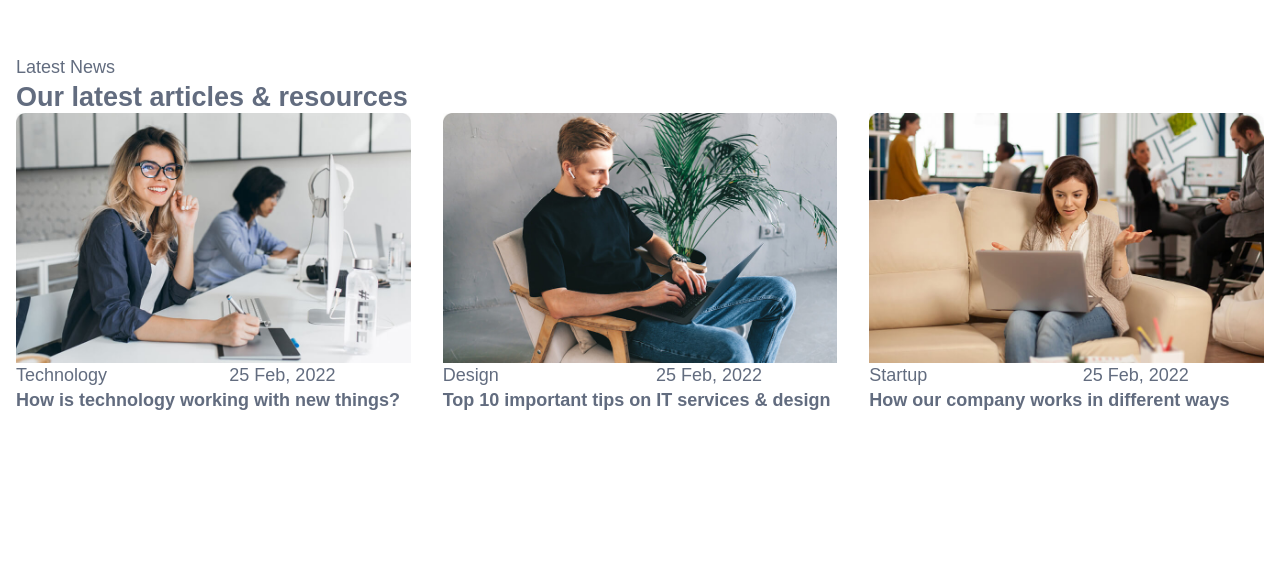
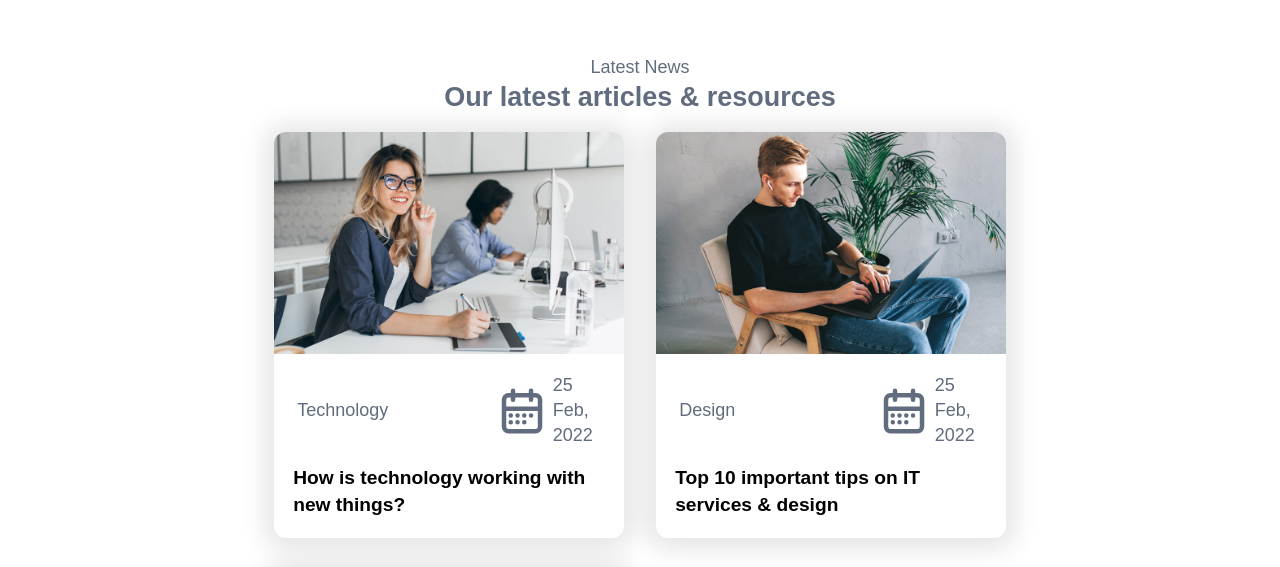
Before and after one commit to JDVillarH/nibiru_technology_website, an Astro site: page / in a window 1280 px wide. Shown: the part 2706-3273 px from the top of the page. Built offline with nearby package versions, Linux system fonts and the light colour scheme; Astro itself is replaced by a stand-in of ours.

Commit message:
refactor: Blog, Cards, Iconos, estilos generales

```diff
--- a/src/components/Card.astro
+++ b/src/components/Card.astro
@@ -1,21 +1,85 @@
 ---
-const {post} = Astro.props
-const {image, title, tags} = post
+import TagIcon from "../icons/TagIcon.astro";
+import CalendarIcon from "../icons/CalendarIcon.astro";
+
+const { post } = Astro.props;
+const { image, title, tags } = post;
 ---
 
-<div>
-  <img src={image} alt="">
+<article>
+  <figure>
+    <a target="_blank" rel="noopener noreferrer">
+      <img src={image} alt={title} />
+    </a>
+  </figure>
+
   <div>
-    <div class="even-columns">
-      <div class="category">
-        <!-- icon here -->
-         <span>{tags.category}</span>
-      </div>
-      <div class="date">
-        <!-- icon here -->
+    <ul>
+      <li>
+        <TagIcon />
+        <span>{tags.category}</span>
+      </li>
+      <li>
+        <CalendarIcon />
         <span>{tags.date}</span>
-      </div>
-    </div>
-    <h4>{title}</h4>
+      </li>
+    </ul>
+    <a target="_blank" rel="noopener noreferrer">{title}</a>
   </div>
-</div>
+</article>
+
+<style>
+  article {
+    overflow: hidden;
+    border-radius: 12px;
+    transition: 0.35s ease-in-out;
+    box-shadow: 0 2px 25px 10px rgb(0 0 0 / 10%);
+
+    &:hover img {
+      transform: scale(1.1);
+    }
+
+    figure {
+      overflow: hidden;
+    }
+
+    figure img,
+    figure:hover img,
+    div a,
+    div a:hover {
+      transition: 0.3s ease-in-out;
+    }
+
+    div {
+      gap: 1rem;
+      display: grid;
+      padding: 1.2rem;
+
+      ul {
+        display: flex;
+        justify-content: space-between;
+
+        li {
+          display: flex;
+          align-items: center;
+          gap: 4px;
+        }
+
+        svg {
+          width: 1.3rem;
+          color: var(--clr-red-crayola);
+        }
+      }
+    }
+
+    div a {
+      font-size: 1.2rem;
+      font-weight: var(--fw-bold);
+      color: var(--clr-black);
+
+      &:hover {
+        color: var(--clr-red-crayola);
+      }
+    }
+  }
+</style>
--- a/src/components/Footer.astro
+++ b/src/components/Footer.astro
@@ -7,7 +7,10 @@ import Container from "../layout/Container.astro";
     <div class="even-columns">
       <div>
         <img src="/images/logo.svg" alt="Solutry logo" />
-        <p>Lorem ipsum dolor sit amet, consectetur, sed do eiusmod tempor incididunt ut labore et dolore magna aliqua minim.</p>
+        <p>
+          Lorem ipsum dolor sit amet, consectetur, sed do eiusmod tempor
+          incididunt ut labore et dolore magna aliqua minim.
+        </p>
         <div>
           <!-- icon here -->
           <span>2750 Quadra Street Victoria, Canada.</span>
@@ -39,9 +42,9 @@ import Container from "../layout/Container.astro";
         <div>
           <div>
             <!-- icon here -->
-             <span>hello@solutry.com</span>
+            <span>hello@solutry.com</span>
           </div>
-          <hr>
+          <hr />
           <div>
             <!-- icon here -->
             <span>+1-485-456-0102</span>
--- /dev/null
+++ b/src/icons/CalendarIcon.astro
@@ -0,0 +1,12 @@
+<svg
+  xmlns="http://www.w3.org/2000/svg"
+  fill="none"
+  stroke="currentColor"
+  stroke-linecap="round"
+  stroke-linejoin="round"
+  stroke-width="2"
+  viewBox="0 0 24 24"
+  ><path stroke="none" d="M0 0h24v24H0z"></path><path
+    d="M4 7a2 2 0 0 1 2-2h12a2 2 0 0 1 2 2v12a2 2 0 0 1-2 2H6a2 2 0 0 1-2-2V7zM16 3v4M8 3v4M4 11h16M7 14h.013M10.01 14h.005M13.01 14h.005M16.015 14h.005M13.015 17h.005M7.01 17h.005M10.01 17h.005"
+  ></path></svg
+>
--- /dev/null
+++ b/src/icons/TagIcon.astro
@@ -0,0 +1,13 @@
+<svg
+  xmlns="http://www.w3.org/2000/svg"
+  fill="none"
+  stroke="currentColor"
+  stroke-linecap="round"
+  stroke-linejoin="round"
+  stroke-width="2"
+  viewBox="0 0 24 24"
+  ><path stroke="none" d="M0 0h24v24H0z"></path><path
+    d="M6.5 7.5a1 1 0 1 0 2 0 1 1 0 1 0-2 0"></path><path
+    d="M3 6v5.172a2 2 0 0 0 .586 1.414l7.71 7.71a2.41 2.41 0 0 0 3.408 0l5.592-5.592a2.41 2.41 0 0 0 0-3.408l-7.71-7.71A2 2 0 0 0 11.172 3H6a3 3 0 0 0-3 3z"
+  ></path></svg
+>
--- a/src/sections/Blog.astro
+++ b/src/sections/Blog.astro
@@ -1,6 +1,6 @@
 ---
 import Container from "../layout/Container.astro";
-import Card from "../components/Card.astro"
+import Card from "../components/Card.astro";
 
 const postsList = [
   {
@@ -8,42 +8,48 @@ const postsList = [
     title: "How is technology working with new things?",
     tags: {
       category: "Technology",
-      date: "25 Feb, 2022"
-    }
+      date: "25 Feb, 2022",
+    },
   },
   {
     image: "/images/blog-2.jpg",
     title: "Top 10 important tips on IT services & design",
     tags: {
       category: "Design",
-      date: "25 Feb, 2022"
-    }
+      date: "25 Feb, 2022",
+    },
   },
   {
     image: "/images/blog-3.jpg",
     title: "How our company works in different ways",
     tags: {
       category: "Startup",
-      date: "25 Feb, 2022"
-    }
+      date: "25 Feb, 2022",
+    },
   },
-]
+];
 ---
 
 <section>
-  <Container>
-    <div>
-      <span>Latest News</span>
-      <h2>Our latest articles & resources</h2>
-      <div class="even-columns">
-        {
-          postsList.map((post) => {
-            return (
-              <Card post={post} />
-            )
-          })
-        }
-      </div>
-    </div>
-  </Container>
+  <p class="text-center">Latest News</p>
+  <h2 class="text-center">Our latest articles & resources</h2>
+  <div class="blog_container">
+    {postsList.map((post) => <Card post={post} />)}
+  </div>
 </section>
+
+<style>
+  section {
+    display: grid;
+    flex-direction: column;
+    width: min(90%, 1280px);
+
+    .blog_container {
+      gap: 2rem;
+      display: grid;
+      justify-content: center;
+      padding: 1.2rem;
+      grid-template-columns: repeat(auto-fit, minmax(min(100%, 250px), 350px));
+    }
+  }
+</style>
--- a/src/styles/global.css
+++ b/src/styles/global.css
@@ -7,6 +7,7 @@
   --clr-blue-ryb: hsl(244, 86%, 59%);
   --clr-cultured: hsl(0, 0%, 96%);
   --clr-white: hsl(0, 0%, 100%);
+  --clr-black: hsl(0, 0%, 0%);
 
   /* ===== Fonts and Typography ===== */
   --ff-default: 'Bricolage Grotesque Variable', sans-serif;
@@ -103,8 +104,9 @@ h3 {
 }
 
 a {
+  color: inherit;
+  cursor: pointer;
   text-decoration: none;
-  color: inherit;
 }
 
 ul,
@@ -174,6 +176,8 @@ li {
 }
 
 section {
+  /* Esto es lo mismo que margin-inline: auto; */
+  margin: 0 auto;
   padding-block: var(--section-padding);
 }
 
@@ -211,3 +215,7 @@ body {
   background-color: var(--clr-white);
   color: var(--clr-black-coral);
 }
+
+.text-center {
+  text-align: center;
+}
```
Also changed, not shown: src/icons/CloseIcon.astro (deleted, +0 -10 lines), src/icons/MenuIcon.astro (deleted, +0 -10 lines).
